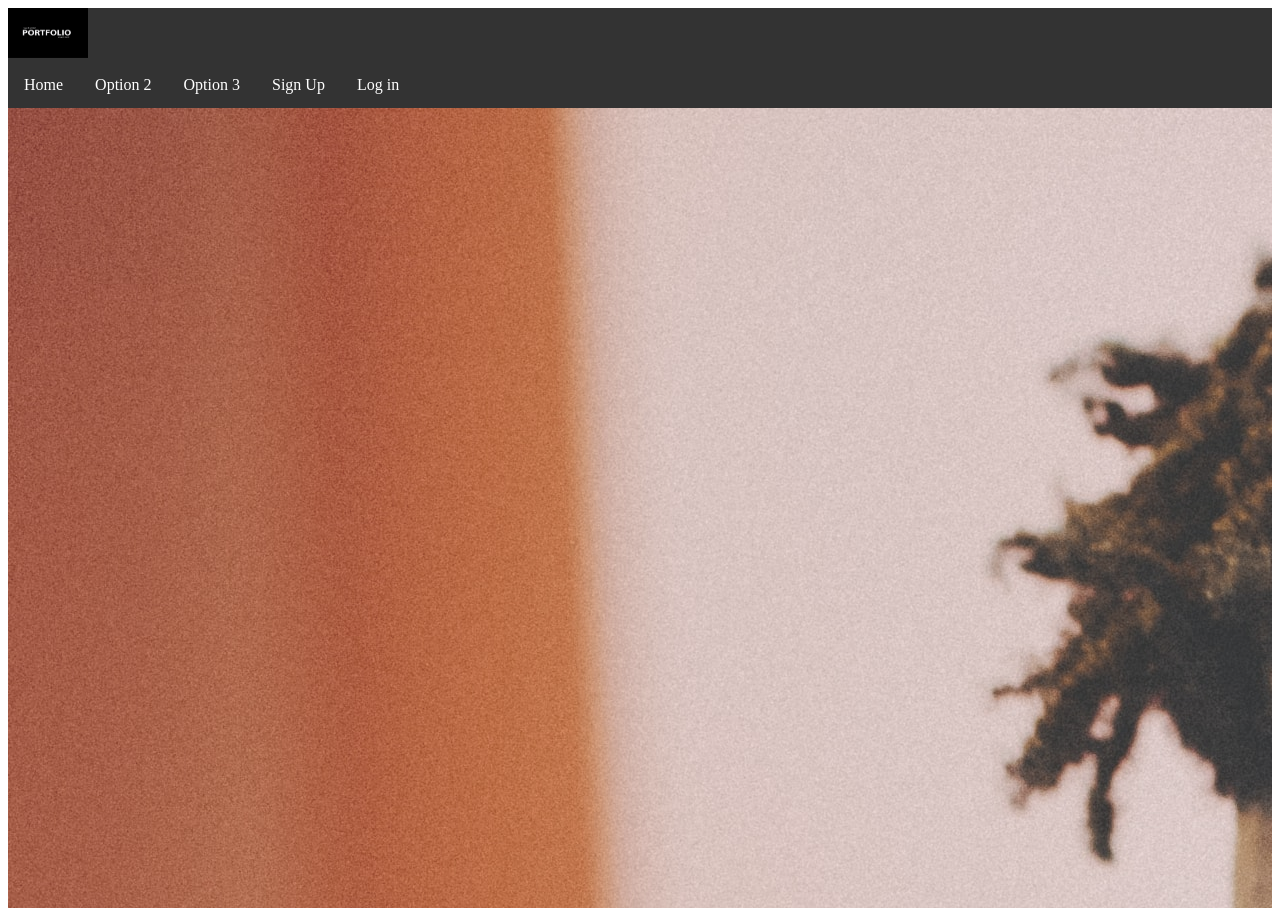
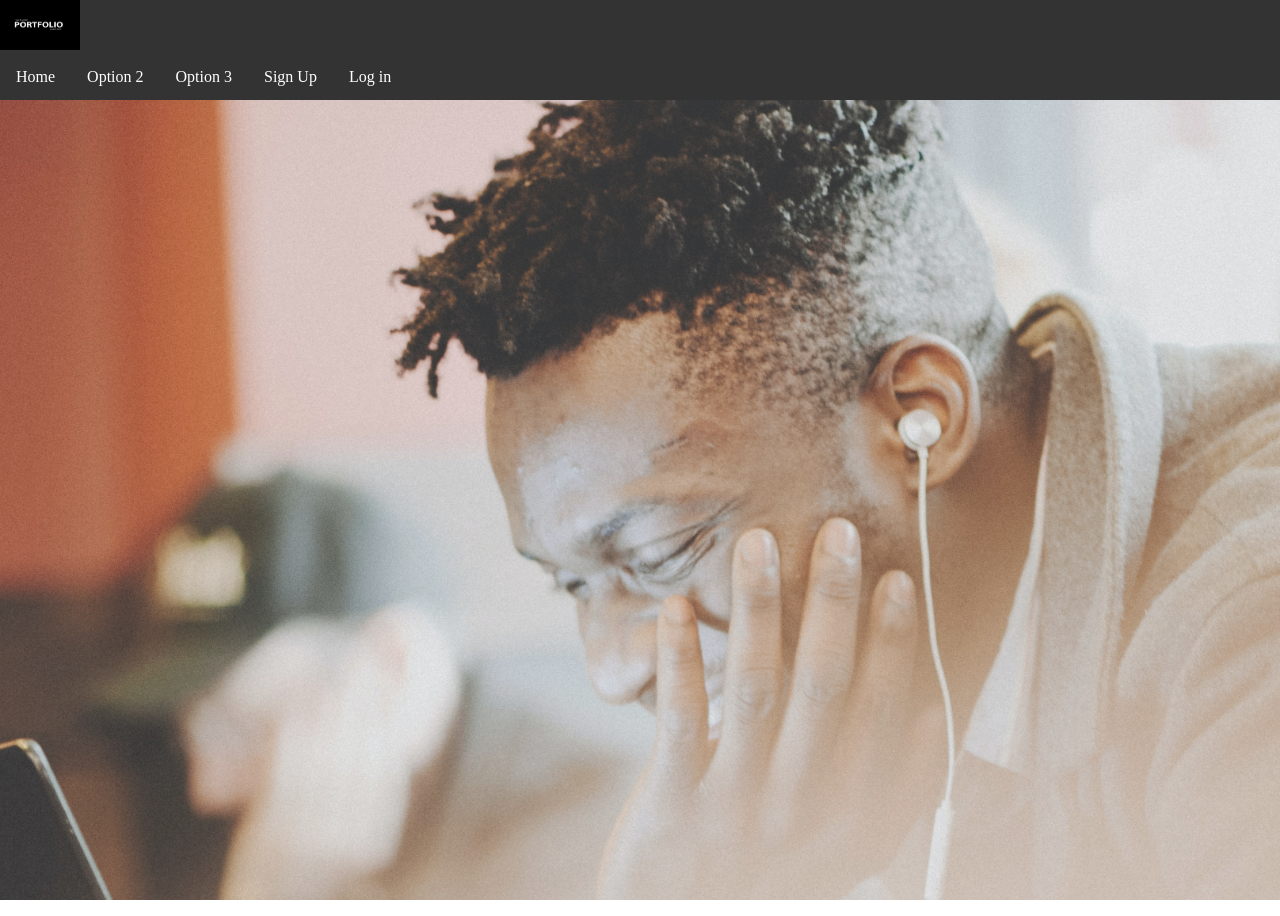
Before and after one commit to coderkabh/Show_My_Folio, a React (Create React App) app: page / in a window 1280 px wide. Built offline with nearby package versions, Linux system fonts and the light colour scheme.

Commit message:
fixed css bugs and made optimizations

```diff
--- a/src/component-Styles/Section.css
+++ b/src/component-Styles/Section.css
@@ -1,5 +1,12 @@
+*{
+   margin: 0;
+   padding: 0;
+   box-sizing: border-box;
+}
 .section{
    background-image: url('../assets/indexBackground.jpg');
+   background-repeat: no-repeat;
+   background-size: cover;
     width: 100%;
     height: 100vh;
     opacity: 0.8;
```
